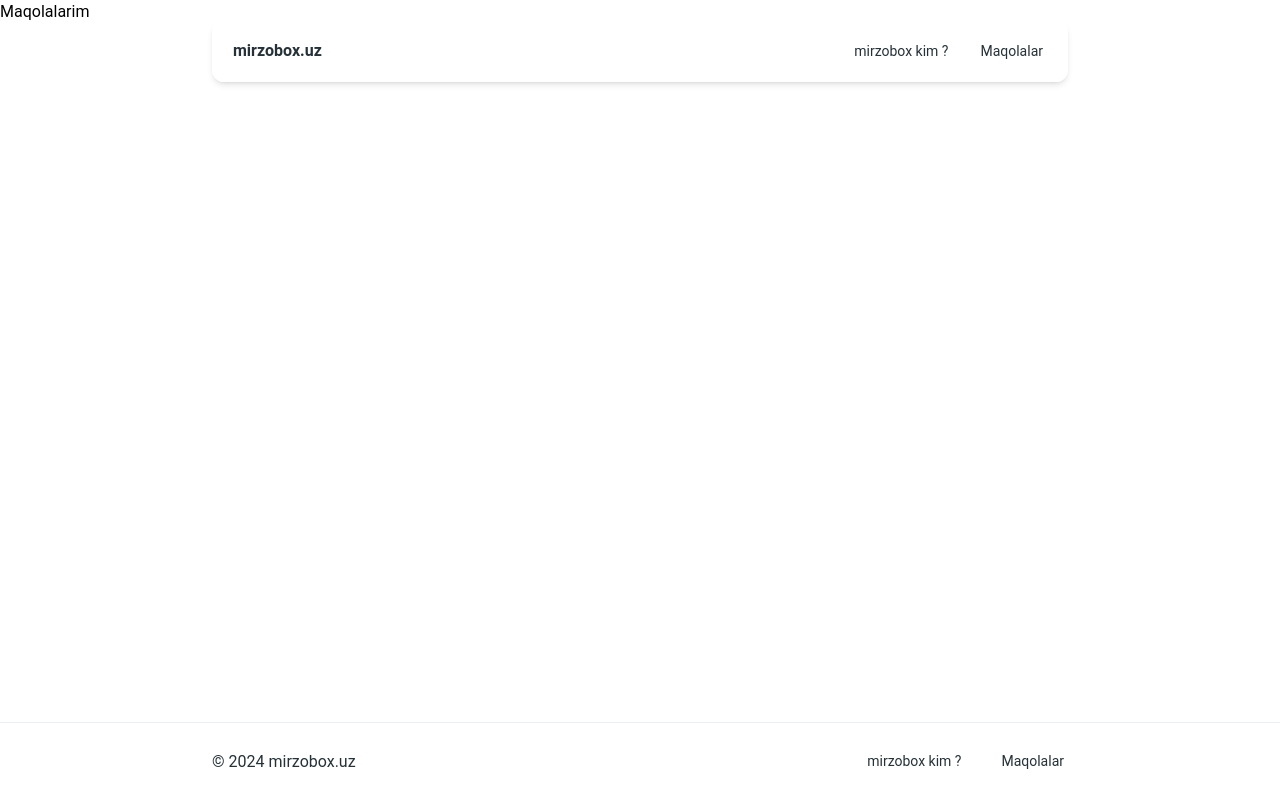
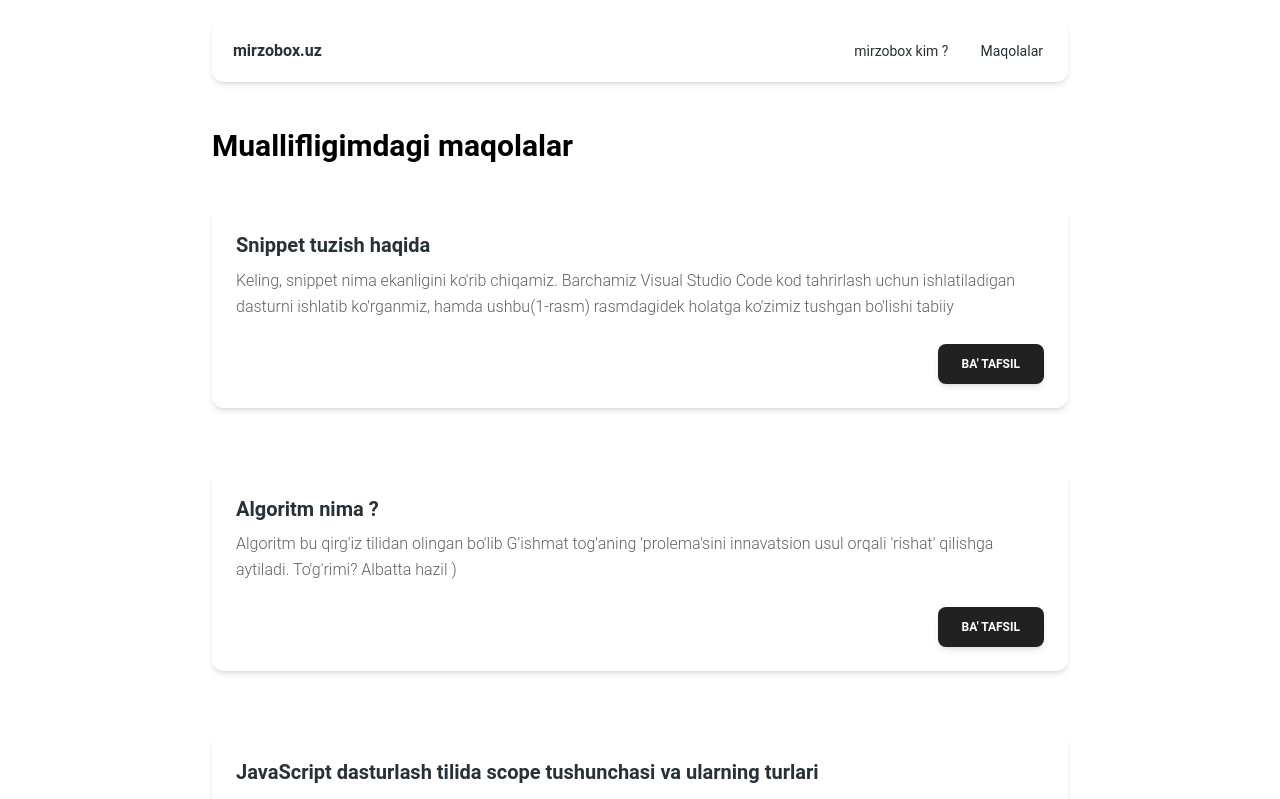
Before and after one commit to ibrohimov-murodjon/ulugbek-portfolio, a React (Vite) app: page /blog in a window 1280 px wide. Shown: the top 799 px of the page. Built offline with nearby package versions, Linux system fonts and the light colour scheme.

Commit message:
Add posts

```diff
--- a/src/components/CardDefault.jsx
+++ b/src/components/CardDefault.jsx
@@ -21,10 +21,14 @@ export default function CardDefault({
         <img className="h-full w-full object-cover" src={img} alt={title} />
       </CardHeader>
       <CardBody>
-        <Typography variant="h5" color="blue-gray" className="mb-2">
+        <Typography
+          className="mb-2 !line-clamp-1"
+          variant="h5"
+          color="blue-gray"
+        >
           {title}
         </Typography>
-        <Typography className="line-clamp-3">{description}</Typography>
+        <Typography className="!line-clamp-3">{description}</Typography>
       </CardBody>
       <CardFooter className="flex gap-5 pt-0">
         <a className="btn" href={github} target="_blank">
--- /dev/null
+++ b/src/components/SimpleCard.jsx
@@ -0,0 +1,28 @@
+import {
+  Card,
+  CardBody,
+  CardFooter,
+  Typography,
+} from "@material-tailwind/react";
+
+export default function SimpleCard({ link, title, description }) {
+  return (
+    <Card className="mt-6 w-full">
+      <CardBody>
+        <Typography
+          className="mb-2 !line-clamp-1"
+          variant="h5"
+          color="blue-gray"
+        >
+          {title}
+        </Typography>
+        <Typography className="!line-clamp-3">{description}</Typography>
+      </CardBody>
+      <CardFooter className="flex pt-0">
+        <a className="btn ml-auto" href={link} target="_blank">
+          Ba' tafsil
+        </a>
+      </CardFooter>
+    </Card>
+  );
+}
--- a/src/pages/Blog.jsx
+++ b/src/pages/Blog.jsx
@@ -1,3 +1,23 @@
+import { Typography } from "@material-tailwind/react";
+import posts from "../posts";
+import SimpleCard from "../components/SimpleCard";
+
 export default function Blog() {
-  return <div>Maqolalarim</div>;
+  const livePosts = posts;
+  return (
+    <div className="base-container py-32">
+      <Typography className="mb-5 text-3xl font-bold" as={"h1"}>
+        Muallifligimdagi maqolalar
+      </Typography>
+      <ul className="grid grid-cols-1 gap-10">
+        {livePosts.map(({ title, description, link }) => {
+          return (
+            <li key={title}>
+              <SimpleCard title={title} description={description} link={link} />
+            </li>
+          );
+        })}
+      </ul>
+    </div>
+  );
 }
--- /dev/null
+++ b/src/posts/index.js
@@ -0,0 +1,32 @@
+const posts = [
+  {
+    title: "Snippet tuzish haqida",
+    description:
+      "Keling, snippet nima ekanligini ko'rib chiqamiz. Barchamiz Visual Studio Code kod tahrirlash uchun ishlatiladigan dasturni ishlatib ko'rganmiz, hamda ushbu(1-rasm) rasmdagidek holatga ko'zimiz tushgan bo'lishi tabiiy",
+    date: "2023.5.29",
+    link: "https://telegra.ph/Snippet-tuzish-haqida-05-29",
+  },
+  {
+    title: "Algoritm nima ?",
+    description:
+      "Algoritm bu qirg'iz tilidan olingan bo'lib G'ishmat tog'aning 'prolema'sini innavatsion usul orqali 'rishat' qilishga aytiladi. To'g'rimi? Albatta hazil )",
+    date: "2023.7.3",
+    link: "https://telegra.ph/Algoritm-nima-07-03",
+  },
+  {
+    title: "JavaScript dasturlash tilida scope tushunchasi va ularning turlari",
+    description:
+      "Keling avval scope nima ekanligini tushunib olsak, scope - bu qiyin narsa emas. Unda nima axir deyishingiz mumkin. Hozir tushuntiraman. JavaScript dasturlash tilini o'rganar ekansiz { } - ushbu belgini ko'rgansiz bu belgi o'zbek tilida 'jingalak qavslar', ingliz tilida 'curly braces', rus tilida 'фигурные скобки', qozoq tilida 'бұйра жақшалар' deyiladi. Quyida rasm keltiraman faqat adashtirib yubormang bu Gitlerning mo'ylabi(mo'ylavi) emas. 'Mashu narsaning ichi, tashi emas ichi scope deyilar ekanda-a, tushundim, tushunarli' - degandursiz ichingizda, yaxshi keling chuqurlashamiz.",
+    date: "2023.7.7",
+    link: "https://telegra.ph/JavaScript-dasturlash-tilida-scope-tushunchasi-va-ularning-turlari-07-07",
+  },
+  {
+    title: "CSSda position turlari va uning barcha qiymatlari",
+    description:
+      "Position nima? position - ingliz tilida joylashuv degan ma'noni anglatadi shuningdek hozirgi kunda uning olimlar tomonidan atiga 5ta qiymati aniqlangan. Agarda tinib-tinchimas olimlarimiz tomonidan positionga yangi 6-7-qiymatlar ham qo'shilsa ajab emas. Uning vazifasi element joylashuvini hal qilish ya'ni bizda bir element bor uning joylashuvini biz Float(dinozavr davrida foydalanilgan, hozirda deyarli foydalanilinmaydi) bilan ham, Flexbox(display: flex) bilan ham, Grid(display: grid) bilan ham hal qila olmasak(eplay olmasak) bizga yordamga position keladi. Yuqorida aytib o'tganimdek uning 5ta qiymati bor holatga qarab ishlataveramiz.",
+    date: "2023.7.12",
+    link: "https://telegra.ph/CSSda-position-turlari-va-uning-barcha-qiymatlari-07-11",
+  },
+];
+
+export default posts;
```
